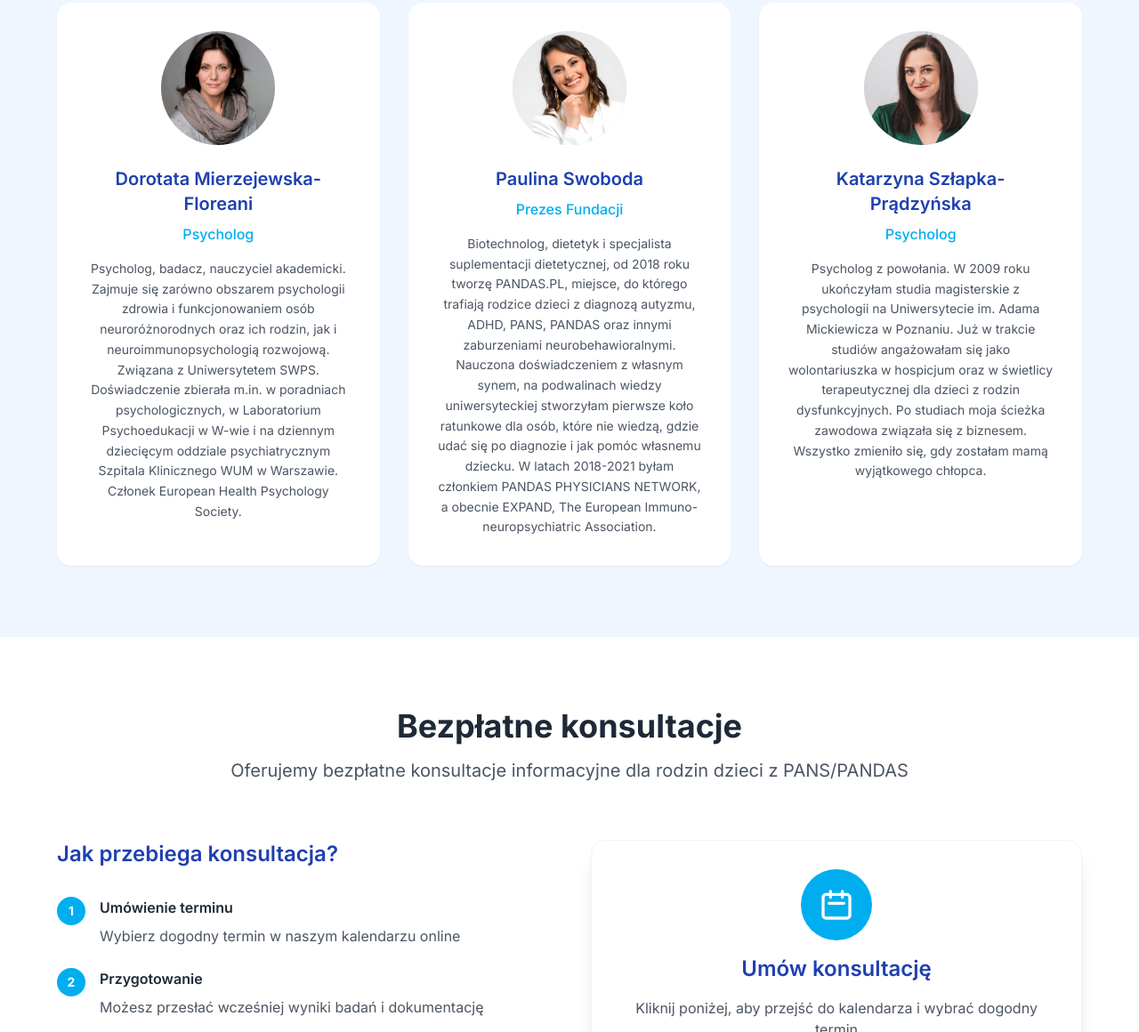
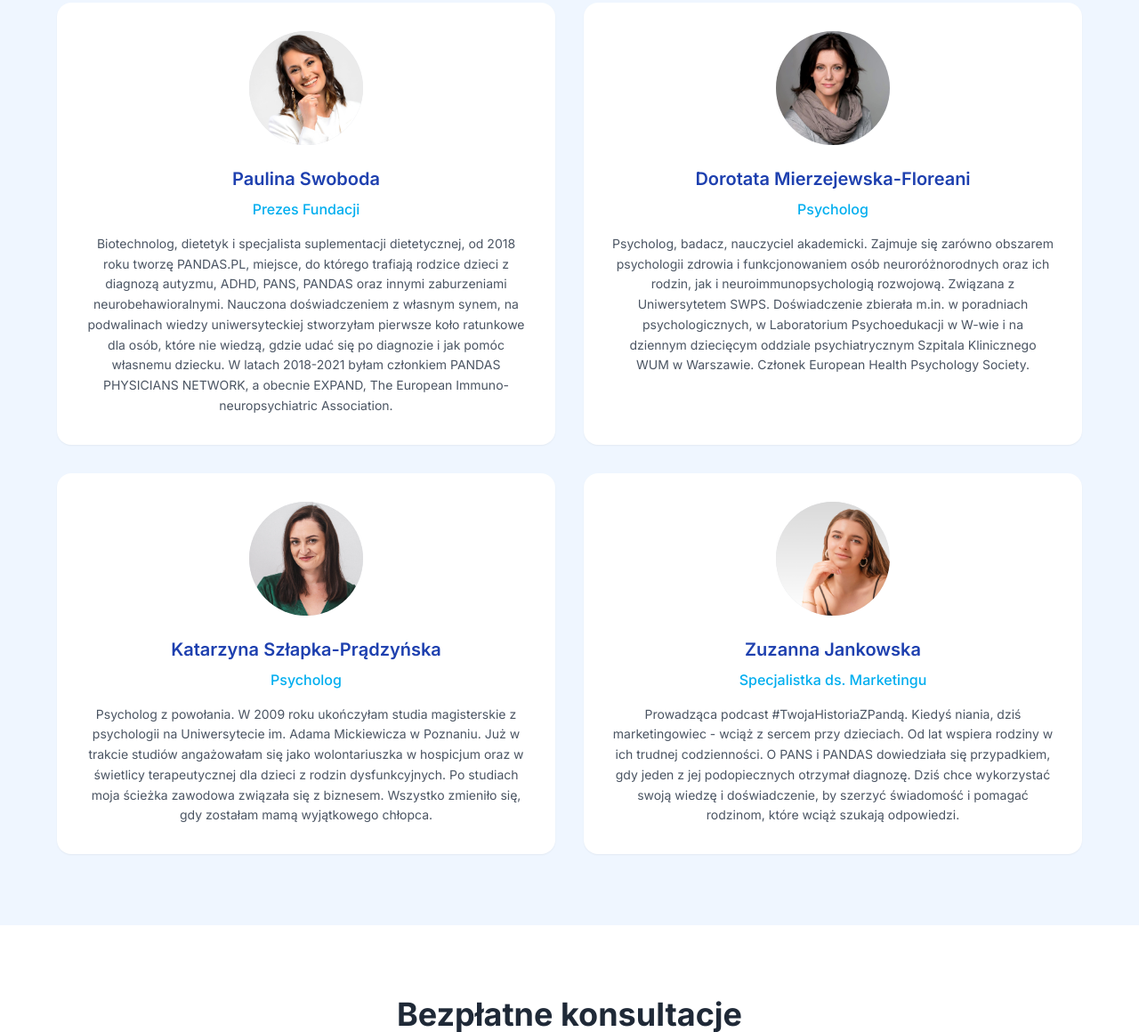
Before and after one commit to jacosaj/fundacja-pans-pandas, a plain HTML site: page index.html in a window 1280 px wide. Shown: the part 2885-4045 px from the top of the page at 89% size. Drawn offline with nearby package versions, Linux system fonts and the light colour scheme.

Commit message:
add: new person

```diff
--- a/index.html
+++ b/index.html
@@ -330,24 +330,7 @@
                     <p class="text-xl text-gray-600">Profesjonaliści z pasją i doświadczeniem</p>
                 </div>
 
-                <div class="grid md:grid-cols-3 gap-8">
-
-
-
-                    <!-- Psycholog -->
-                    <div class="bg-white rounded-2xl p-8 text-center shadow-sm">
-                        <div class="w-32 h-32 bg-gray-200 rounded-full mx-auto mb-6 flex items-center justify-center">
-                            <!-- <span class="text-gray-500 text-3xl">👩‍⚕️</span> -->
-                             <img class="rounded-full" src="assets/Dorota.jpg" alt="Dorota profile picture">
-
-                        </div>
-                        <h3 class="text-xl font-semibold text-secondary mb-2">Dorotata Mierzejewska-Floreani</h3>
-                        <p class="text-primary font-medium mb-4">Psycholog</p>
-                        <p class="text-gray-600 text-sm leading-relaxed">
-
-Psycholog, badacz, nauczyciel akademicki. Zajmuje się zarówno obszarem psychologii zdrowia i funkcjonowaniem osób neuroróżnorodnych oraz ich rodzin, jak i neuroimmunopsychologią rozwojową. Związana z Uniwersytetem SWPS. Doświadczenie zbierała m.in. w poradniach psychologicznych, w Laboratorium Psychoedukacji w W-wie i na dziennym dziecięcym oddziale psychiatrycznym Szpitala Klinicznego WUM w Warszawie. Członek European Health Psychology Society.
-                        </p>
-                    </div>
+                <div class="grid md:grid-cols-2 gap-8">
 
 
                      <!-- Prezes -->
@@ -367,6 +350,22 @@ Psycholog, badacz, nauczyciel akademicki. Zajmuje się zarówno obszarem psychol
                     <!-- Psycholog -->
                     <div class="bg-white rounded-2xl p-8 text-center shadow-sm">
                         <div class="w-32 h-32 bg-gray-200 rounded-full mx-auto mb-6 flex items-center justify-center">
+                            <!-- <span class="text-gray-500 text-3xl">👩‍⚕️</span> -->
+                             <img class="rounded-full" src="assets/Dorota.jpg" alt="Dorota profile picture">
+
+                        </div>
+                        <h3 class="text-xl font-semibold text-secondary mb-2">Dorotata Mierzejewska-Floreani</h3>
+                        <p class="text-primary font-medium mb-4">Psycholog</p>
+                        <p class="text-gray-600 text-sm leading-relaxed">
+
+Psycholog, badacz, nauczyciel akademicki. Zajmuje się zarówno obszarem psychologii zdrowia i funkcjonowaniem osób neuroróżnorodnych oraz ich rodzin, jak i neuroimmunopsychologią rozwojową. Związana z Uniwersytetem SWPS. Doświadczenie zbierała m.in. w poradniach psychologicznych, w Laboratorium Psychoedukacji w W-wie i na dziennym dziecięcym oddziale psychiatrycznym Szpitala Klinicznego WUM w Warszawie. Członek European Health Psychology Society.
+                        </p>
+                    </div>
+
+
+                    <!-- Psycholog -->
+                    <div class="bg-white rounded-2xl p-8 text-center shadow-sm">
+                        <div class="w-32 h-32 bg-gray-200 rounded-full mx-auto mb-6 flex items-center justify-center">
                             <img class="rounded-full" src="assets/Katarzyna.jpg" alt="Katarzyna Profile picture">
                         </div>
                         <h3 class="text-xl font-semibold text-secondary mb-2">Katarzyna Szłapka-Prądzyńska</h3>
@@ -374,6 +373,24 @@ Psycholog, badacz, nauczyciel akademicki. Zajmuje się zarówno obszarem psychol
                         <p class="text-gray-600 text-sm leading-relaxed">
                             Psycholog z powołania. W 2009 roku ukończyłam studia magisterskie z psychologii na Uniwersytecie im. Adama Mickiewicza w Poznaniu. Już w trakcie studiów angażowałam się jako wolontariuszka w hospicjum oraz w świetlicy terapeutycznej dla dzieci z rodzin dysfunkcyjnych.
 Po studiach moja ścieżka zawodowa związała się z biznesem. Wszystko zmieniło się, gdy zostałam mamą wyjątkowego chłopca.
+                        </p>
+                    </div>
+
+
+                    <!-- Psycholog -->
+                    <div class="bg-white rounded-2xl p-8 text-center shadow-sm">
+                        <div class="w-32 h-32 bg-gray-200 rounded-full mx-auto mb-6 flex items-center justify-center">
+                            <img class="rounded-full" src="assets/Zuzanna.jpg" alt="Zuzanna Jankowska Profile picture">
+                        </div>
+                        <h3 class="text-xl font-semibold text-secondary mb-2">Zuzanna Jankowska</h3>
+                        <p class="text-primary font-medium mb-4">Specjalistka ds. Marketingu</p>
+                        <p class="text-gray-600 text-sm leading-relaxed">
+                            Prowadząca podcast #TwojaHistoriaZPandą.
+Kiedyś niania, dziś marketingowiec - wciąż z sercem przy dzieciach.
+Od lat wspiera rodziny w ich trudnej codzienności.
+O PANS i PANDAS dowiedziała się przypadkiem, gdy jeden z jej podopiecznych otrzymał diagnozę.
+Dziś chce wykorzystać swoją wiedzę i doświadczenie, by szerzyć świadomość i pomagać rodzinom, które wciąż szukają odpowiedzi.
+
                         </p>
                     </div>
 
```
Also changed, not shown: assets/ZJankowska.jpg (deleted), assets/Zuzanna.jpg (added).
